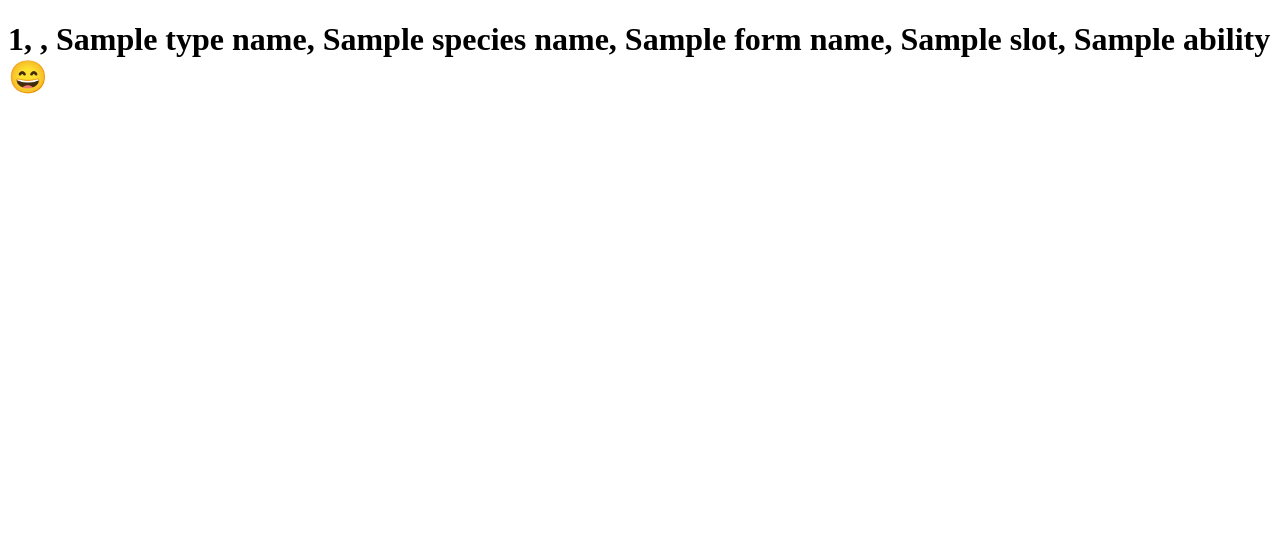
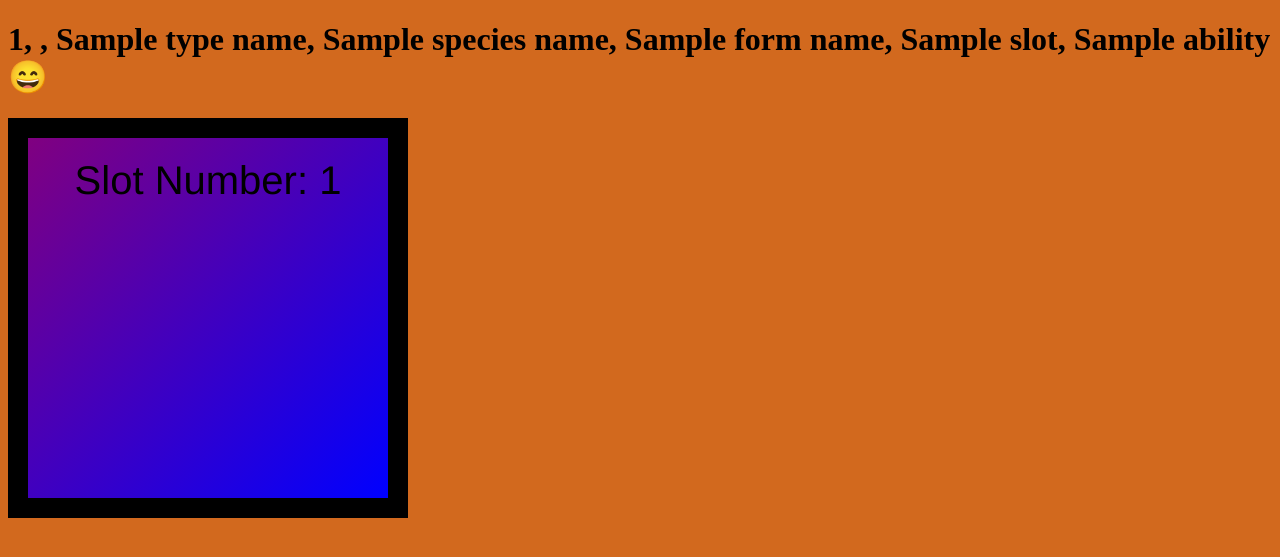
Before and after one commit to Rohith04MVK/Pokedex-website, a Flask app: template templates/info.html in a window 1280 px wide. Shown: the top 557 px of the page. Run offline with Flask 2, Linux system fonts and the light colour scheme; the template is opened without the code that fills it: most values are stand-ins (such as "Sample title", 1, 10 or a date in 2020).

Commit message:
initial commit

```diff
--- a/main.py
+++ b/main.py
@@ -1,4 +1,3 @@
-from os import name
 from flask import Flask, url_for, redirect
 from flask.templating import render_template
 from flask_wtf import FlaskForm
@@ -44,6 +43,7 @@
 
 app = Flask(__name__)
 app.config['SECRET_KEY'] = '2fex6bw*mt03ocad82q1loylh68#kik7!'
+app.config['SEND_FILE_MAX_AGE_DEFAULT'] = 0
 
 
 class pokemon_form(FlaskForm):
--- a/static/stylesheets/style.css
+++ b/static/style.css
@@ -3,7 +3,7 @@
     display: block;
     margin-left: auto;
     margin-right: auto;
-    width: 300%;
+    width: auto;
   }
 .left{
     display: block;
@@ -44,3 +44,18 @@
 .container {
     position: relative;
   }
+
+.box {
+  background-image: linear-gradient(to bottom right, purple, blue);
+  font-size: 40px;
+  font-family: 'Franklin Gothic Medium', 'Arial Narrow', Arial, sans-serif;
+  width: 320px;
+  height: 320px;
+  padding: 20px;
+  border: 20px solid black;
+  margin: 0;
+}
+
+.bruh{
+  color: black;
+}
--- a/templates/index.html
+++ b/templates/index.html
@@ -1,11 +1,11 @@
 <html lang="en" style="background-image: linear-gradient(to bottom right, #00008B, black);">
-<link type="text/css" rel="stylesheet" href="{{ url_for('static', filename='stylesheets/style.css') }}" />
+<link type="text/css" rel="stylesheet" href="{{ url_for('static', filename='style.css')}}" />
 <link rel="shortcut icon" href="{{ url_for('static', filename='pokecon.ico') }}">
 
 <head>
     <title>Pokedex</title>
 </head>
-<img src="static/images/Pokedex_logo.png" alt="Logo" class="center" />
+<div style="text-align: center;"><img src="static/images/Pokedex_logo.png" alt="Logo" /></div>
 <form style="align-items: center;" method="POST" action="{{ url_for('index') }}">
     {{ form.hidden_tag() }}
     {{ form.csrf_token }}
--- a/templates/info.html
+++ b/templates/info.html
@@ -1,10 +1,19 @@
 <!DOCTYPE html>
-<html>
-<link rel="stylesheet" media="screen" href="static/style.css">
+<html style="background-color: chocolate;">
+<link type="text/css" rel="stylesheet" href="{{ url_for('static', filename='style.css')}}"
+/>
 <link rel="shortcut icon" href="{{ url_for('static', filename='pokecon.ico') }}">
 
 <head>
     <title>Info {{ pok }}</title>
 </head>
-<h1>{{ Slot_number }}, {{ Hidden }}, {{ Type_name }}, {{ Species_name }}, {{ Form_name }}, {{ Slot }}, {{ Ability}} &#128516;</h1>
+
+<body class="container">
+
+
+    <h1 class="bruh">{{ Slot_number }}, {{ Hidden }}, {{ Type_name }}, {{ Species_name }}, {{ Form_name }}, {{ Slot }}, {{ Ability}}
+        &#128516;</h1>
+    <div style="text-align: center;" class="box">Slot Number: {{ Slot_number }}</div>
+</body>
+
 </html>
```
